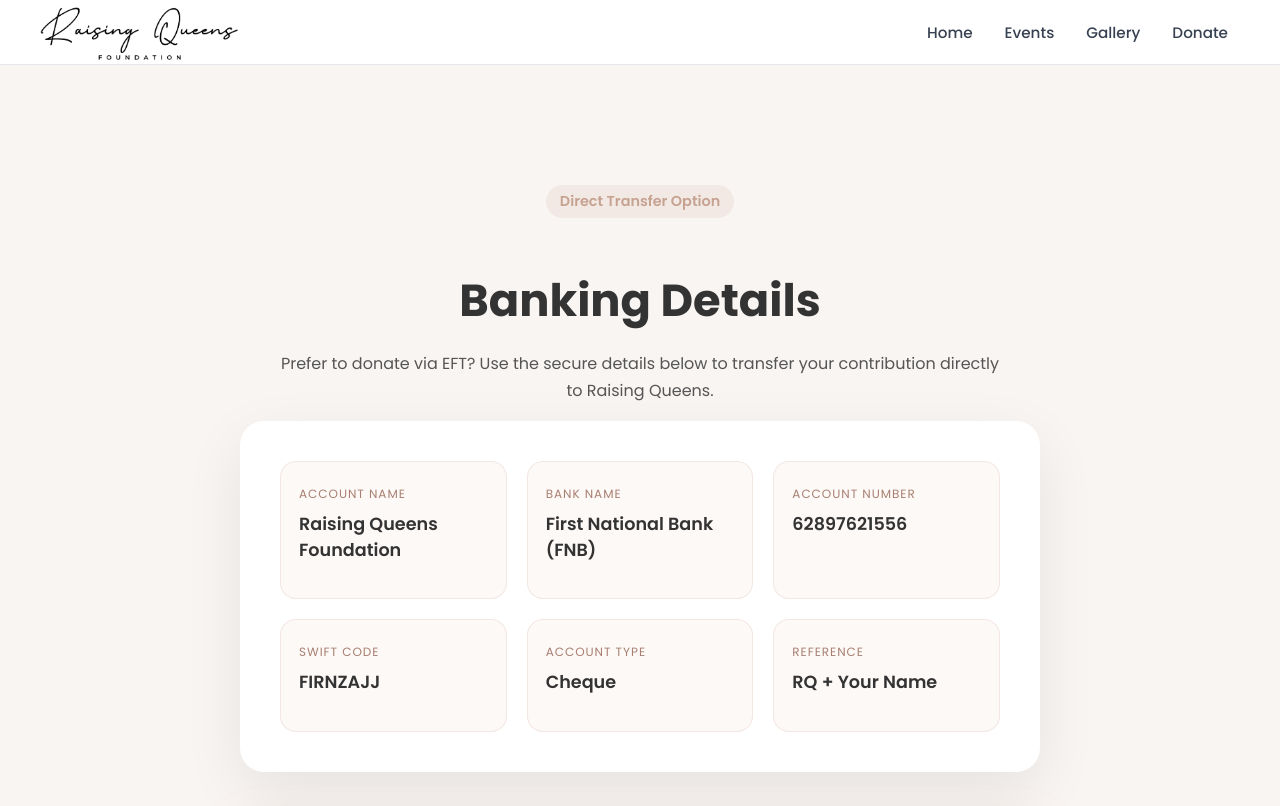
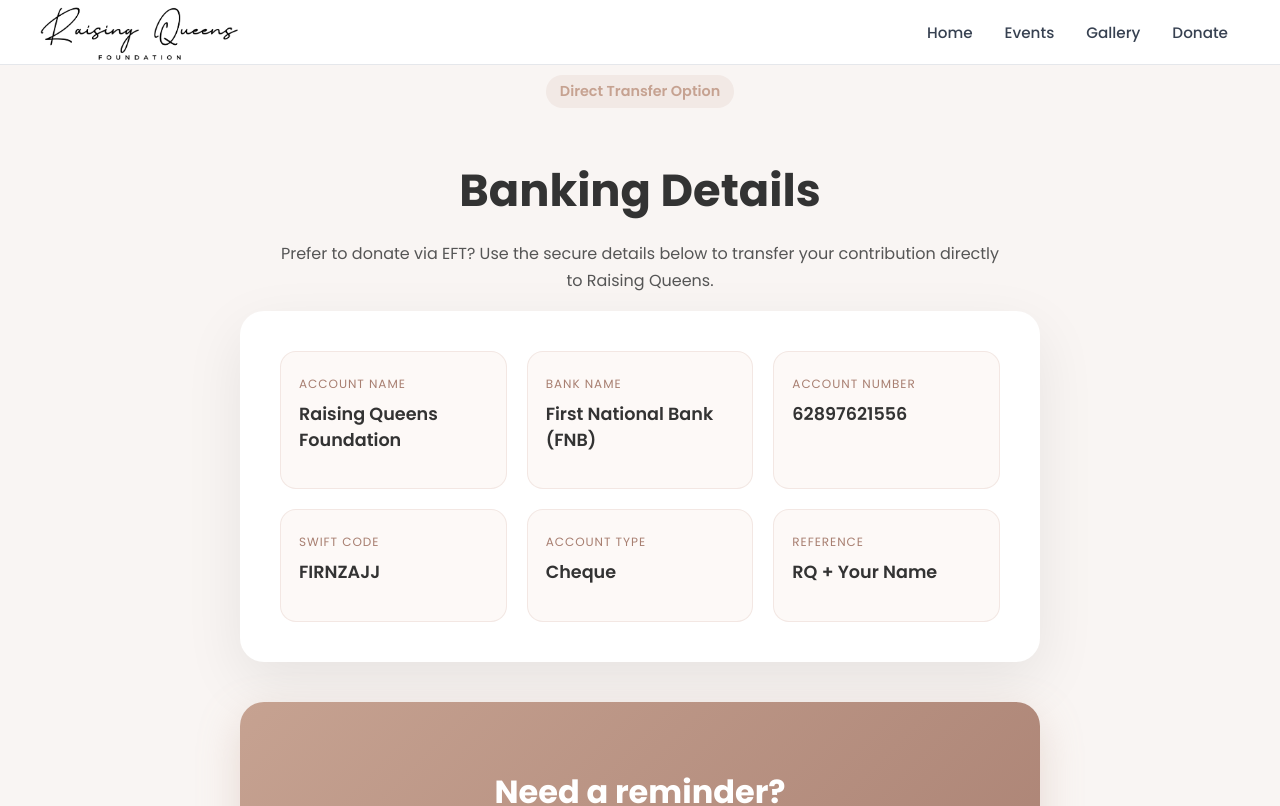
Before and after one commit to Eugene-TechXplo-SA/Raising_Queens, a React (Vite) app: page /bank-details in a window 1280 px wide. Shown: the top 806 px of the page. Built offline with nearby package versions, Linux system fonts and the light colour scheme.

Commit message:
Updated BankDetails.css

```diff
--- a/src/pages/BankDetails/BankDetails.css
+++ b/src/pages/BankDetails/BankDetails.css
@@ -5,7 +5,7 @@
 .banking-page {
   min-height: 100vh;
   background: #f9f5f3;
-  padding: 120px 20px 60px;
+  padding: 10px 20px 60px;
   font-family: "Poppins", sans-serif;
 }
 
```
